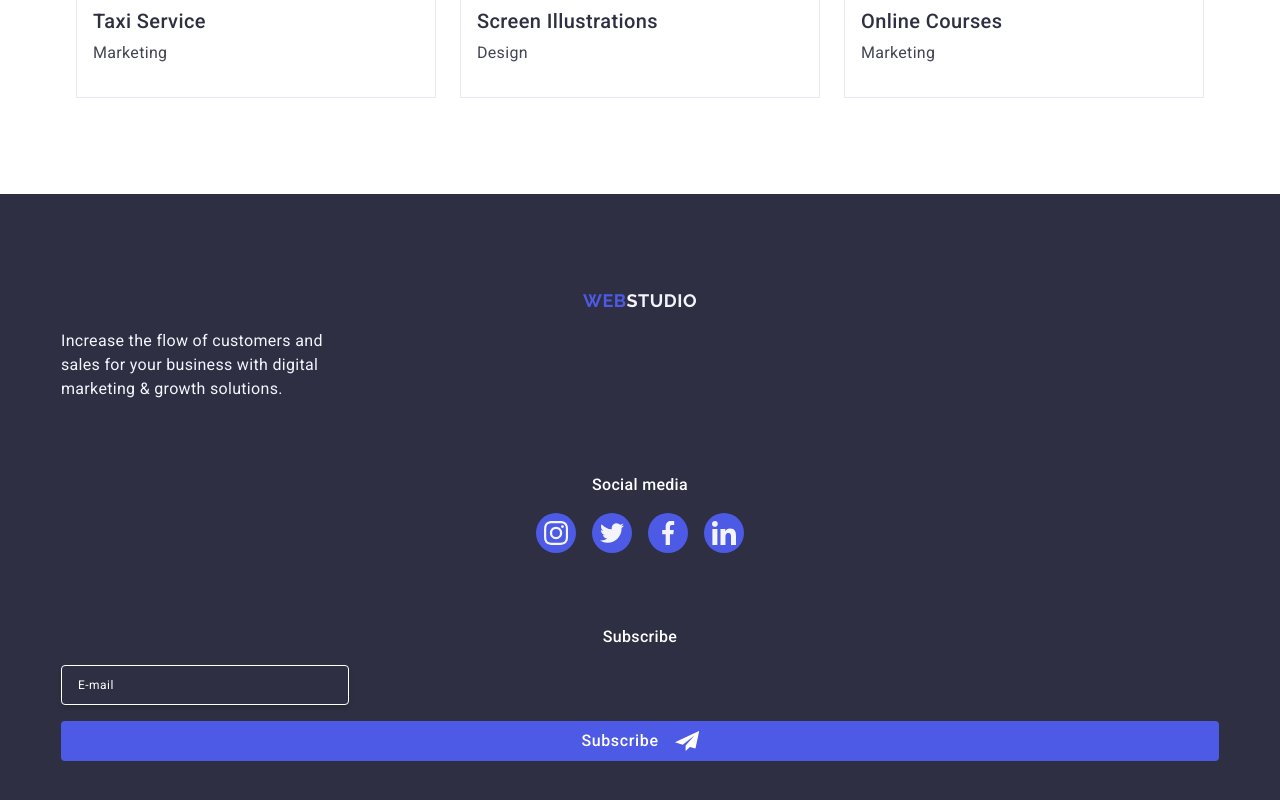
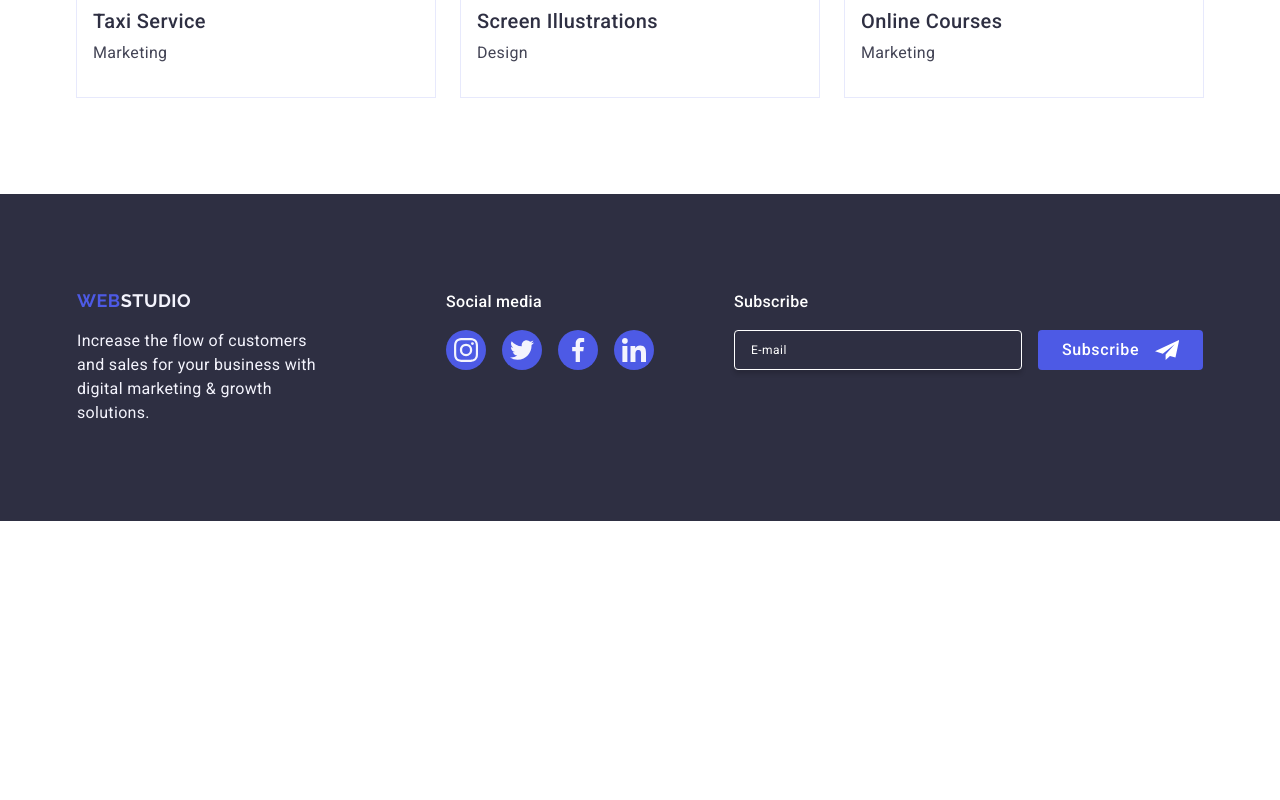
Before and after one commit to Maksym-Klymkovetskyi/goit-markup-hw-06, a plain HTML site: page index.html in a window 1280 px wide. Shown: the part 2969-3769 px from the top of the page. After the commit the page ends 3490 px from the top, so only its background shows below. Drawn offline with nearby package versions, Linux system fonts and the light colour scheme.

Commit message:
add footer tab and desk

```diff
--- a/css/styles.css
+++ b/css/styles.css
@@ -649,7 +649,8 @@ screen and (min-resolution: 2dppx) and (min-width: 1158px) {
 }
 
 .footer-container {
-    padding: 96px 0;
+    padding-top: 96px;
+    padding-bottom: 96px;
 }
 
 .footer-wrap-logo {
@@ -741,7 +742,7 @@ screen and (min-resolution: 2dppx) and (min-width: 1158px) {
     display: flex;
     gap: 16px;
     flex-direction: column;
-
+    align-items: center;
 }
 
 .footer-email-input {
@@ -793,6 +794,66 @@ screen and (min-resolution: 2dppx) and (min-width: 1158px) {
     margin-left: 16px;
     fill: #fff;
 }
+
+@media screen and (min-width: 768px) {
+    .footer .container {
+        width: 551px;
+        padding-right: 108px;
+        padding-left: 108px;
+    }
+
+    .footer-container {
+        display: flex;
+        flex-wrap: wrap;
+    }
+
+    .footer-wrap-logo {
+        margin-right: 24px;
+        margin-bottom: 72px;
+    }
+
+    .footer-logo {
+        justify-content: flex-start;
+    }
+
+    .footer-wrap-social {
+        margin-bottom: 0px;
+    }
+
+    .footer-social-title {
+        text-align: left;
+    }
+
+    .footer-title-form {
+        text-align: left;
+    }
+
+    .footer-form {
+        flex-direction: row;
+    }
+}
+
+@media screen and (min-width: 1158px) {
+    .footer .container {
+        width: 1158px;
+        padding-right: 16px;
+        padding-left: 16px;
+    }
+
+    .footer-container {
+        flex-wrap: nowrap;
+        align-items: baseline;
+    }
+
+    .footer-wrap-logo {
+        margin-right: 120px;
+        margin-bottom: 0px;
+    }
+
+    .footer-wrap-social {
+        margin-right: 80px;
+    }
+}
 /*-------------------------------*/
 
 /* -------------MODALWINDOW----------------- */
```
Also changed, not shown: index.html (+0 -1 lines).
